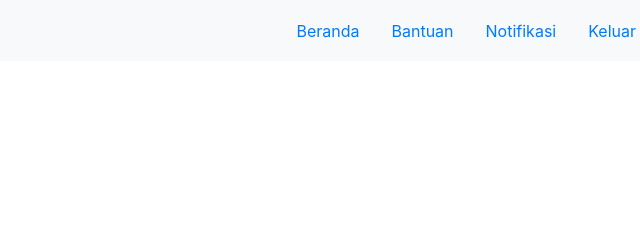
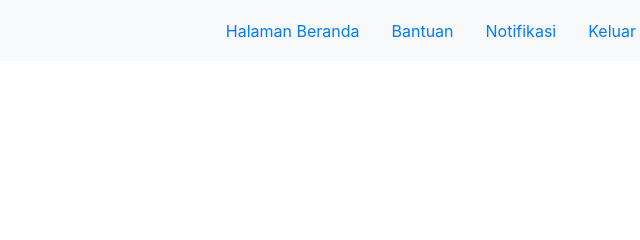
Before and after one commit to sheilamaulidaintani/mithamaharaniwahyudi, a plain HTML site: page halamanawal.html in a window 1280 px wide. Shown: the top 240 px of the page, 612-1252 px from the left. Drawn offline with nearby package versions, Linux system fonts and the light colour scheme.

Commit message:
Update halamanawal.html

```diff
--- a/halamanawal.html
+++ b/halamanawal.html
@@ -12,7 +12,7 @@
   </a>
   <ul class="nav justify-content-end">
   <li class="nav-item">
-    <a class="nav-link beranda" href="#">Beranda</a>
+    <a class="nav-link beranda" href="#"> Halaman Beranda</a>
   </li>
   <li class="nav-item">
     <a class="nav-link bantuan" href="#">Bantuan</a>
```
